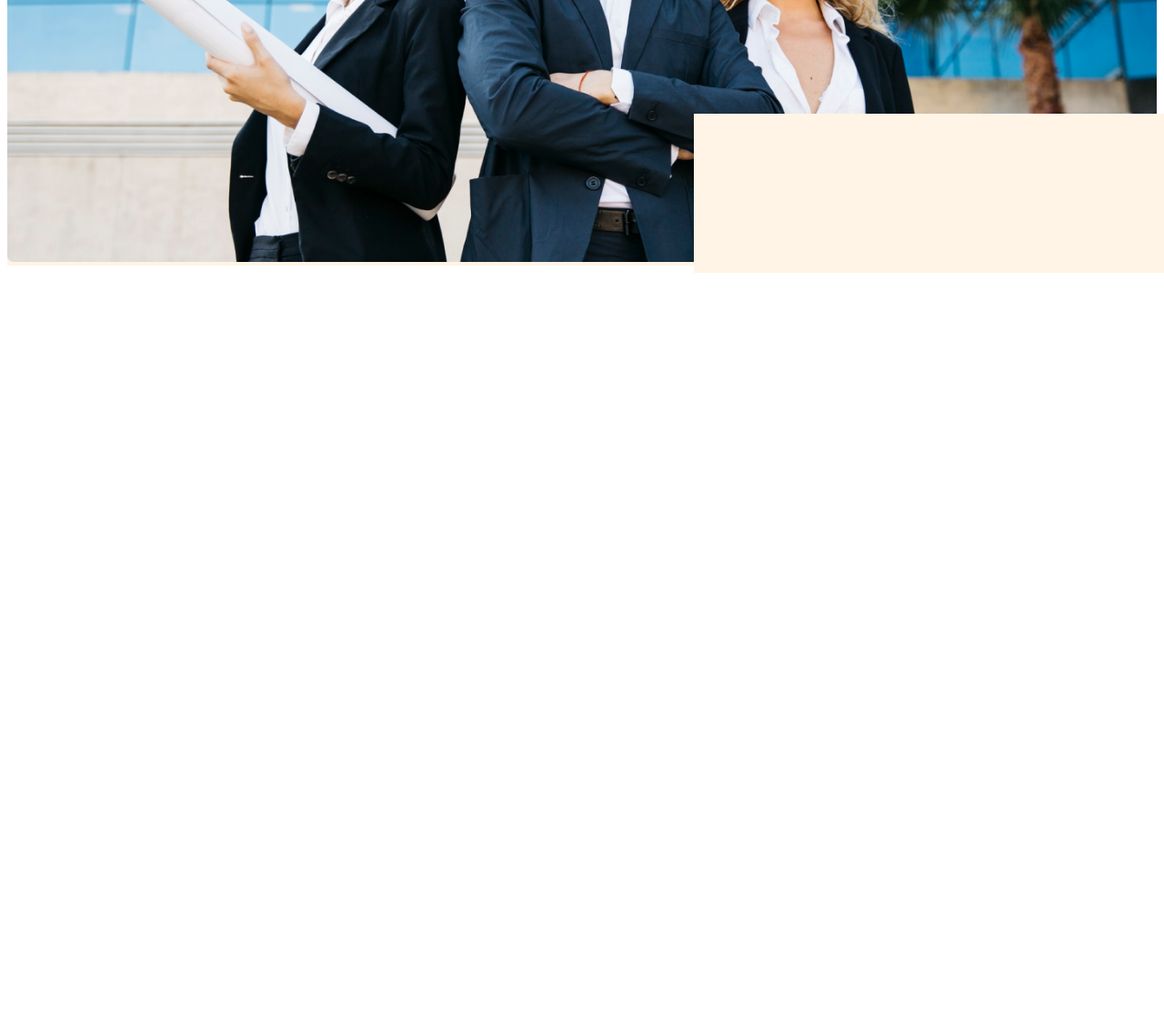
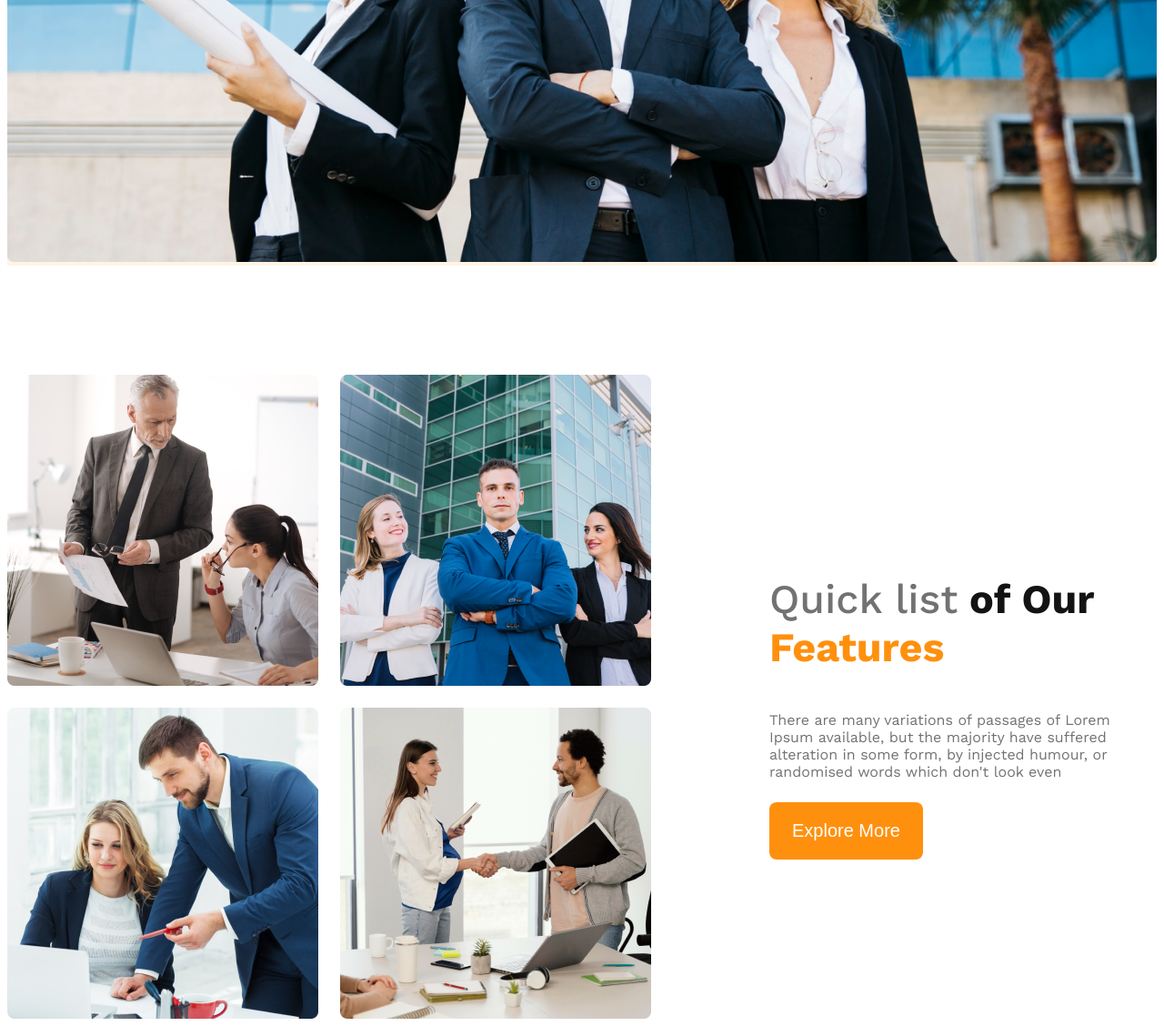
Before and after one commit to Pritomvai420/g3-architects-website, a plain HTML site: page index.html in a window 1280 px wide. Shown: the part 892-2020 px from the top of the page at 91% size. Before the commit the page ends 1192 px from the top, so only its background shows below. Drawn offline with nearby package versions, Linux system fonts and the light colour scheme.

Commit message:
added new teams section

```diff
--- a/index.html
+++ b/index.html
@@ -29,6 +29,21 @@
 
   </header>
   <main>
+    <section class="teams display-flex">
+      <div class="team-img-container">
+        <img src="images/team1.png" alt="">
+        <img src="images/team2.png" alt="">
+        <img src="images/team3.png" alt="">
+        <img src="images/team4.png" alt="">
+
+      </div>
+      <div class="our-features">
+        <h3 class="features-title"><span id="Quick-list" class="dark-3">Quick list</span> <span class="dark-1">of Our</span> <span class="text-color">Features</span></h3>
+        <p class="features-description dark-3">There are many variations of passages of Lorem Ipsum available, but the majority have suffered alteration in some form, by injected humour, or randomised words which don't look even</p>
+        <button class="btn-primary">Explore More</button>
+
+      </div>
+    </section>
 
   </main>
   <footer>
--- a/style/style.css
+++ b/style/style.css
@@ -8,6 +8,7 @@
 }
 
 /* shared style */
+
 .display-flex{
   display: flex;
 }
@@ -32,6 +33,18 @@
   font-weight: 600px;
   border-radius: 8px;
   border: none;
+}
+
+main{
+  max-width: 1440px;
+  margin: 0 auto;
+}
+main > section{
+  margin-top: 120px;
+}
+
+.text-color{
+  color: rgba(255, 144, 14, 1);
 }
 
 
@@ -88,10 +101,59 @@
 
 
 
+
+
+/* team and feature related style */
+.teams{
+  align-items: center;
+}
+.team-img-container{
+  display: grid;
+  grid-template-columns: repeat(2, 1fr);
+  gap: 24px;
+}
+.our-features{
+  margin-left: 130px;
+  max-width: 530px;
+}
+.features-title{
+  font-size: 2.8rem;
+  font-weight: 700;
+}
+#Quick-list{
+  font-weight: 500;
+}
+
+.features-description{
+  font-size: 1rem;
+  font-weight: 400;
+  margin-bottom: 24px;
+}
+
+
+
 /* responsive media query */
 @media screen and (max-width:576px) {
-  .navbar, .nav-links{
+  .navbar, .nav-links, .teams{
     flex-direction: column;
+    .team-img-container{
+      grid-template-columns: repeat(1, 1fr);
+    }
+    .our-features{
+      margin-left: 20px;
+    }
   }
 
 }
+
+
+/* medium size device */
+@media screen and (min-width:576px) and (max-width:992px) {
+  .teams{
+    flex-direction: column;
+  }
+.our-features{
+  margin-left: 50px auto;
+}
+
+}
```
